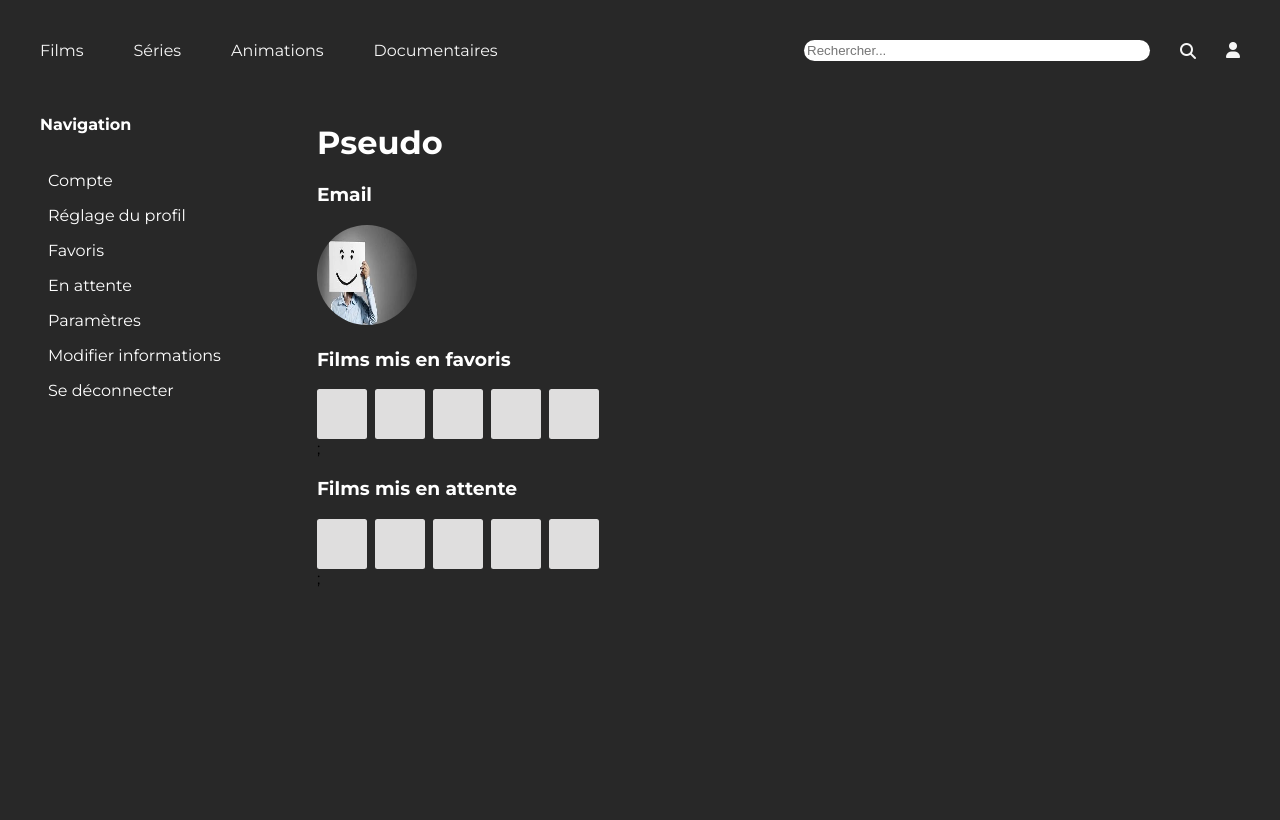
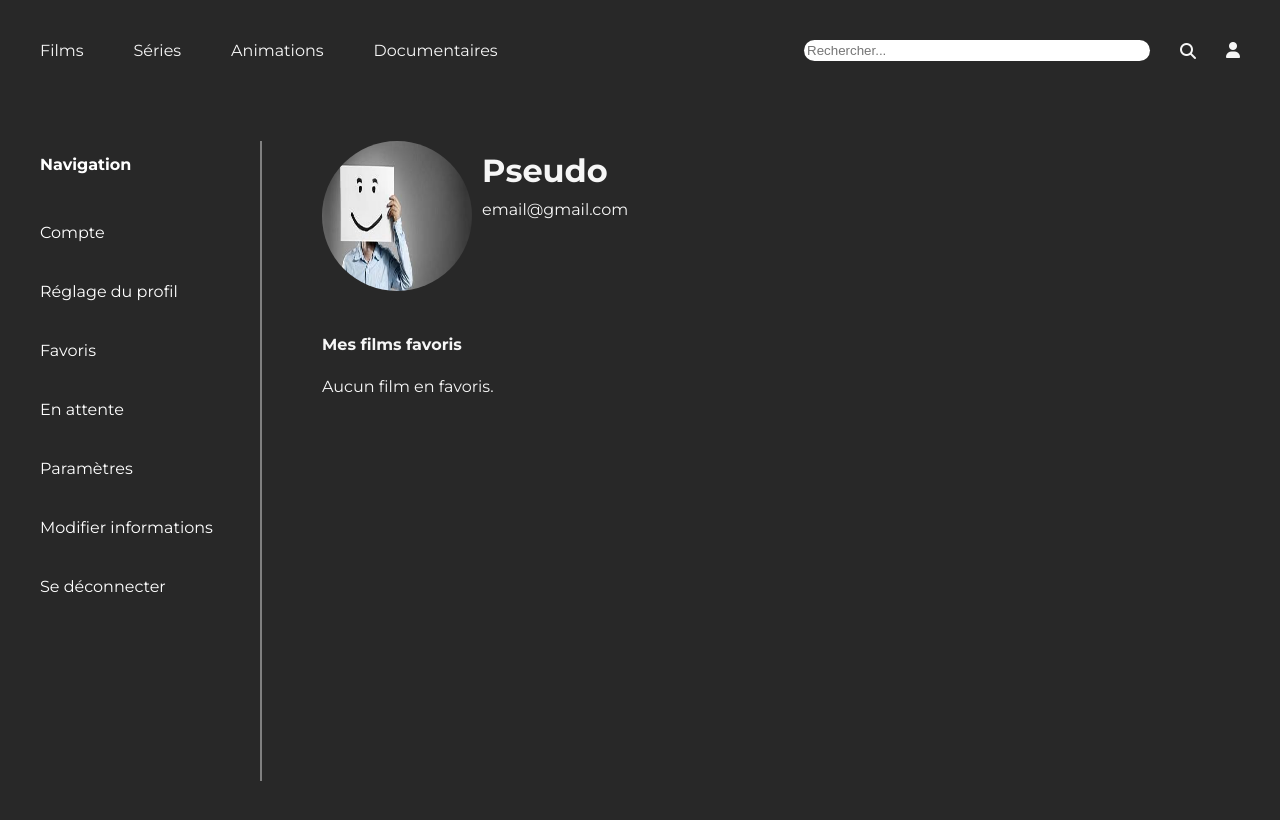
Before and after one commit to Patrickbdn/Netflim, a React (Create React App) app in the folder netflim-app/: page /ProfilePage in a window 1280 px wide. Shown: the top 820 px of the page. Built offline with nearby package versions, Linux system fonts and the light colour scheme.

Commit message:
Fonctionnalité récupération de film favoris
Affichage des films favoris dans la page de profil

```diff
--- a/netflim-app/src/component/LoginPage.css
+++ b/netflim-app/src/component/LoginPage.css
@@ -1,8 +1,9 @@
 .logincontainer h1
-    {color: white;}
+    {color: var(--main-color);
+	}
 
 .loginpage p
-    {color:white;}
+    {color:var(--main-color);}
    .loginpage {display:flex;
 justify-content: center;
 align-items: center;
@@ -13,16 +14,18 @@ gap:50px;}
 
 }
 .logininfo{display:flex;
+	margin-top:30px;
     align-items: center;
     gap:25px;
 flex-direction:column;}
-.logininfo input{width: 30%;}
+.logininfo input{width: 30%;
+padding: 10px;}
 
 
 .logininfo button {
-	background-color:#f9f4f4;
+	background-color:var(--main-color);
 	border-radius:28px;
-	border:1px solid #ffffff;
+	border:1px solid var(--main-color);
 	display:center;
 	cursor:pointer;
 	color:#060606;
@@ -30,7 +33,7 @@ flex-direction:column;}
 	font-size:17px;
 	padding:7px 100px;
 	text-decoration:none;
-	text-shadow:0px 1px 0px #ffffff;
+	text-shadow:0px 1px 0px var(--main-color);
 }
 .logininfo button :hover {
 	background-color:#5cbf2a;
--- a/netflim-app/src/component/ProfilePage.css
+++ b/netflim-app/src/component/ProfilePage.css
@@ -1,26 +1,50 @@
-.logincontainer h1
-    {color: white;}
-.Profilepage p
-    {color:white;}
-.Profilepage {display:flex;
-    justify-content: center;}
-.email{display:flex;}
-.imageprofile{
-    width: 100px;
-    height: 100px;
+.profil-page-wrapper{
+    display: flex;
+    justify-content: flex-start;
+    gap:40px;
+    margin-top:40px;
+}
+
+.sidebar-border{
+    width:2px;
+    height: 80vh;
+    background-color: grey;
+}
+.Profilcontainer{
+    display: flex;
+    flex-direction: column;
+    margin-left: 20px;
+
+}
+
+.profil-page-info{
+    display: flex;
+}
+.profil-page-info img{
+    width: 150px;
+    height:150px;
     border-radius: 50%;
-  }
-.Favoris h3
-    {color: white;}
-.mignaturesfilmscontainer{
-    display:flex;gap: 8px;}
-.mignaturesfilms{
+}
+.profil-page-pseudo-mail{
+    margin-left: 10px;
+}
+.profil-page-pseudo-mail :first-child{
+    font-size: 2em;
+    font-weight: bold;
+}
 
-        width: 50px;
-        height: 50px;
-        background-color: rgb(223, 222, 222);
-        border-radius: 5%;
-  }
-
-.Profilcontainer
-{display:flex;}
+.fav-container{
+    margin-top:30px;
+    display: flex;
+    flex-direction: column;
+}
+.fav-movie-list{
+    display: flex;
+    gap:10px;
+}
+.favorite-movie{
+    width: 10%;
+}
+.favorite-movie img{
+    width: 100%;
+}
--- a/netflim-app/src/component/ProfilePage.jsx
+++ b/netflim-app/src/component/ProfilePage.jsx
@@ -1,55 +1,49 @@
-import React, { useState } from 'react';
+import React, { useState, useEffect } from 'react';
+import imageprofile from '../asset/Profile-pic.jpeg';
+import Sidebar from './SideBar.jsx';
+import { Link } from "react-router-dom";
 import './ProfilePage.css';
-import './LoginPage.css';
-import imageprofile from '../asset/Profile-pic.jpeg';
 import './SideBar.css';
-import Sidebar from './SideBar.jsx';
 
 const ProfilePage = () => {
-  const [email, setEmail] = useState('');
+    const [favorites, setFavorites] = useState([]);
 
-  const handleEmailChange = (event) => {
-    setEmail(event.target.value);
-  };
+    useEffect(() => {
+      const storedFavorites = JSON.parse(localStorage.getItem('favorites')) || [];
+      setFavorites(storedFavorites);
+    }, []);
 
   return (
-    <div className="Profilcontainer">
-<Sidebar/>
+    <div className='profil-page-wrapper'>
+      <Sidebar className="side"/>
+      <span className='sidebar-border'></span>
+      <div className="Profilcontainer">
+        <div className='profil-page-info'>
+          <img src={imageprofile} alt="Profil"/>
+          <div className='profil-page-pseudo-mail'>
+            <p>Pseudo</p>
+            <p>email@gmail.com</p>
+          </div>
+        </div>
 
-    <div className="logincontainer">
-
-      <h1>Pseudo</h1>
-      <div className="Favoris">
-
-      <h3>Email</h3>
-      <div className="loginpage">
-
+      <div class="fav-container">
+        <div>
+          <h2>Mes films favoris</h2>
+        </div>
+        <div className='fav-movie-list'>
+        {favorites.length === 0 ? (
+          <p>Aucun film en favoris.</p>
+        ) : (
+          favorites.slice(0,5).map((movie) => (
+            <div key={movie.id} className="favorite-movie">
+              <Link to={`/MovieDetailsPage/${movie.id}`}>
+                <img src={`https://image.tmdb.org/t/p/w200${movie.poster_path}`} alt={movie.title} />
+              </Link>
+            </div>
+          ))
+        )}
+        </div>
       </div>
-      </div>
-      <div className="email"></div>
-      {/* Utilisation de ProfilePicture comme composant  */}
-      <img className="imageprofile" src={imageprofile} alt="profil" />
-
-      <div className="Favoris">
-        <h3>Films mis en favoris</h3>
-        <div className="mignaturesfilmscontainer">
-      <div className="mignaturesfilms"></div>
-      <div className="mignaturesfilms"></div>
-      <div className="mignaturesfilms"></div>
-      <div className="mignaturesfilms"></div>
-      <div className="mignaturesfilms"></div>
-    </div>;
-      </div>
-      <div className="Favoris">
-        <h3>Films mis en attente</h3>
-    <div className="mignaturesfilmscontainer">
-      <div className="mignaturesfilms"></div>
-      <div className="mignaturesfilms"></div>
-      <div className="mignaturesfilms"></div>
-      <div className="mignaturesfilms"></div>
-      <div className="mignaturesfilms"></div>
-    </div>;
-    </div>
     </div>
     </div>
   );
--- a/netflim-app/src/component/SideBar.css
+++ b/netflim-app/src/component/SideBar.css
@@ -2,7 +2,8 @@
 .sidebar {
     display:flex;
     flex-direction: column;
-    width:30%;
+    width:15%;
+    height: 100vh;
   }
 
   .sidebar h2 {
@@ -18,9 +19,10 @@
   }
 
   .sidebar ul li {
-        padding: 8px;
+    padding: 20px 0;
     text-align: left;
   }
+
 
   .sidebar ul li a {
     color: white;
```
